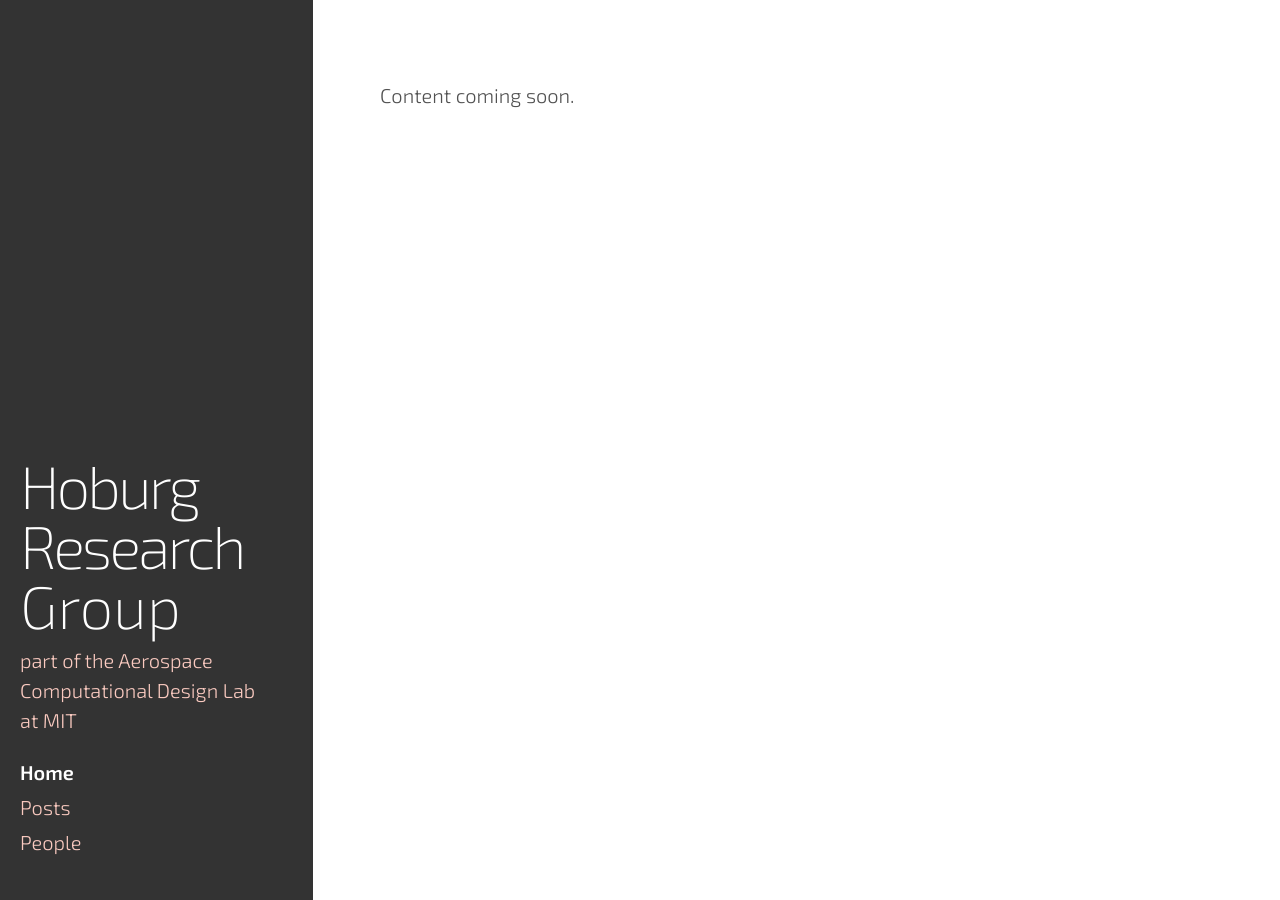
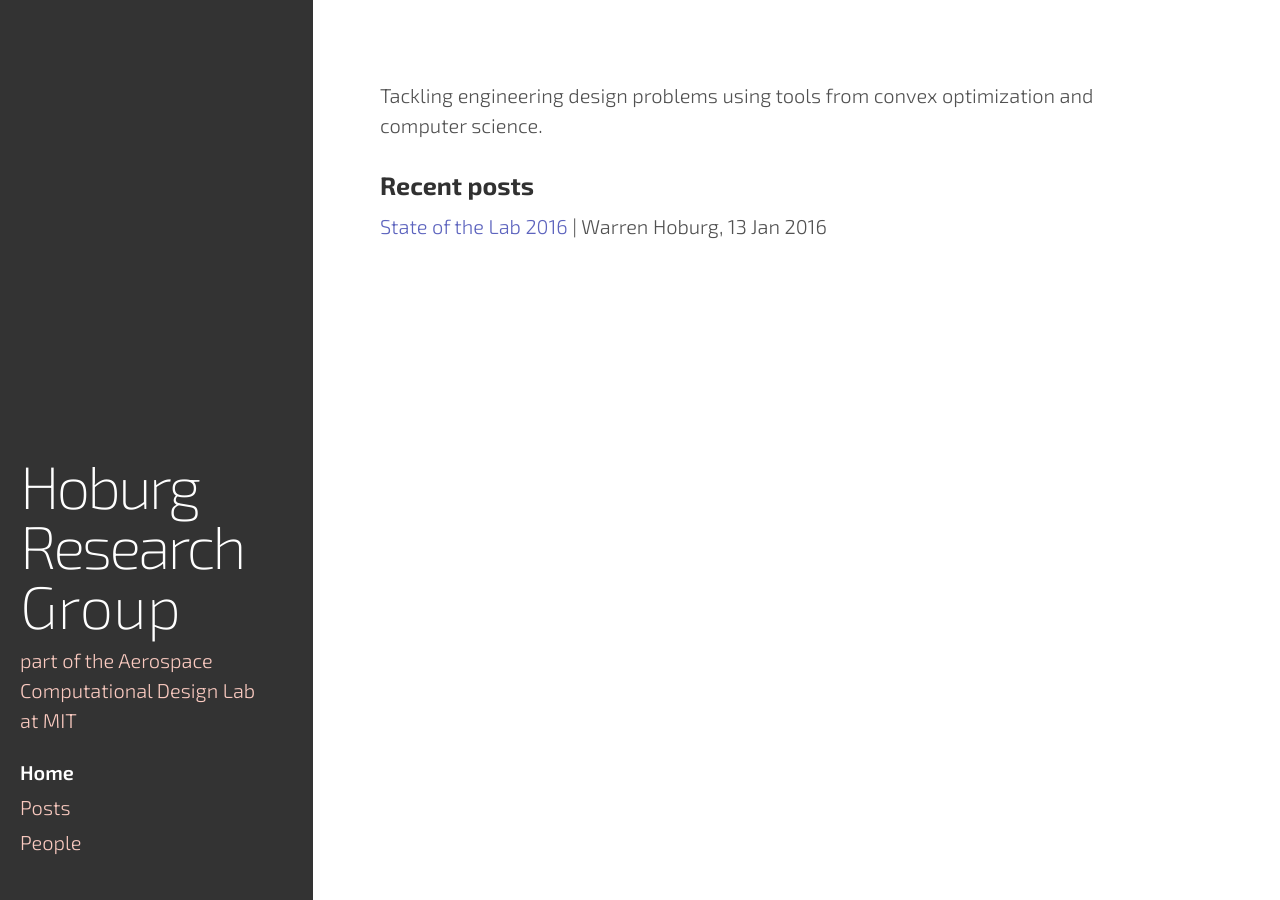
Before and after one commit to convexengineering/convexengineering.github.io, a Jekyll site: the page built from index.md, in a window 1280 px wide. Built offline with Jekyll 4.4.1, drawn with Linux system fonts in a browser that asks for light colours; Markdown is read by kramdown in place of the engine named in the settings.

Commit message:
strawman front page with list of posts

```diff
--- a/index.md
+++ b/index.md
@@ -3,4 +3,16 @@
 title: Home
 ---
 
-Content coming soon.
+Tackling engineering design problems using tools from convex optimization and computer science.
+
+### Recent posts
+<div class="posts">
+  {% for post in site.posts %}
+    <span>
+      <a href="{{ post.url }}">{{ post.title }}</a>
+      |
+      {% if post.author %}{{ site.data.authors[post.author].name }},{% endif %}
+      {{ post.date | date_to_string }}
+    </span>
+  {% endfor %}
+</div>
```
